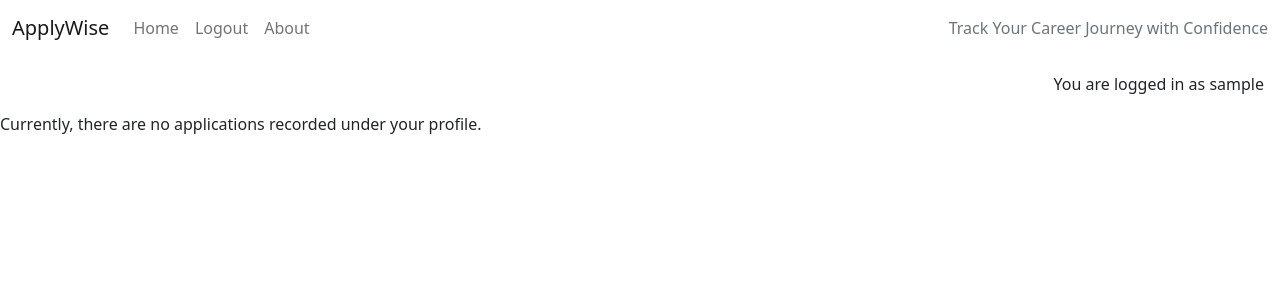
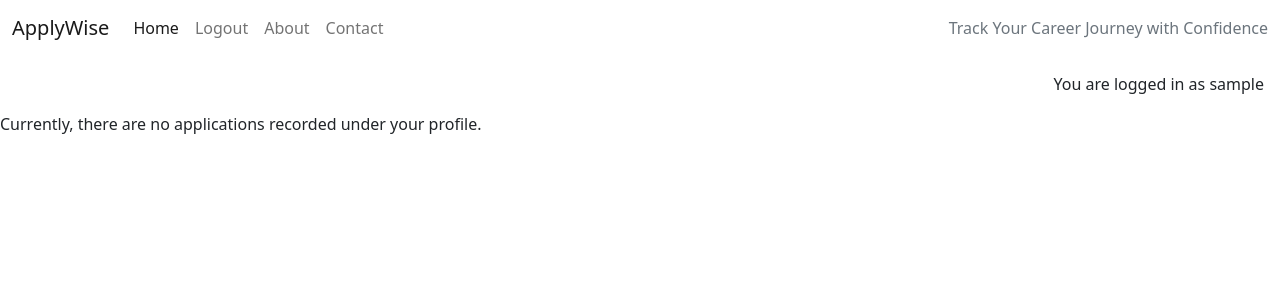
Before and after one commit to ci-mustafa/applywise, a Django app: page / in a window 1280 px wide. Shown: the top 300 px of the page. Run offline with Django 5.2, Linux system fonts and the light colour scheme; the visitor is signed in with stand-in values (Sample User, id 1); data that the repository does not hold is empty.

Commit message:
feat: add contant link to navbar

```diff
--- a/templates/base.html
+++ b/templates/base.html
@@ -1,4 +1,5 @@
 {% load static %}
+{% url 'home' as home_url %}
 {% url 'account_login' as login_url %}
 {% url 'account_signup' as signup_url %}
 {% url 'account_logout' as logout_url %}
@@ -49,6 +50,10 @@
                     <li class="nav-item">
                         <a class="nav-link {% if request.path == about_url %}active" aria-current="page{% endif %}"
                             href="#">About</a>
+                    </li>
+                    <li class="nav-item"></li>
+                        <a class="nav-link {% if request.path == contact_url %}active" aria-current="page{% endif %}"
+                            href="#">Contact</a>
                     </li>
                     {% else %}
                     <li class="nav-item">
```
